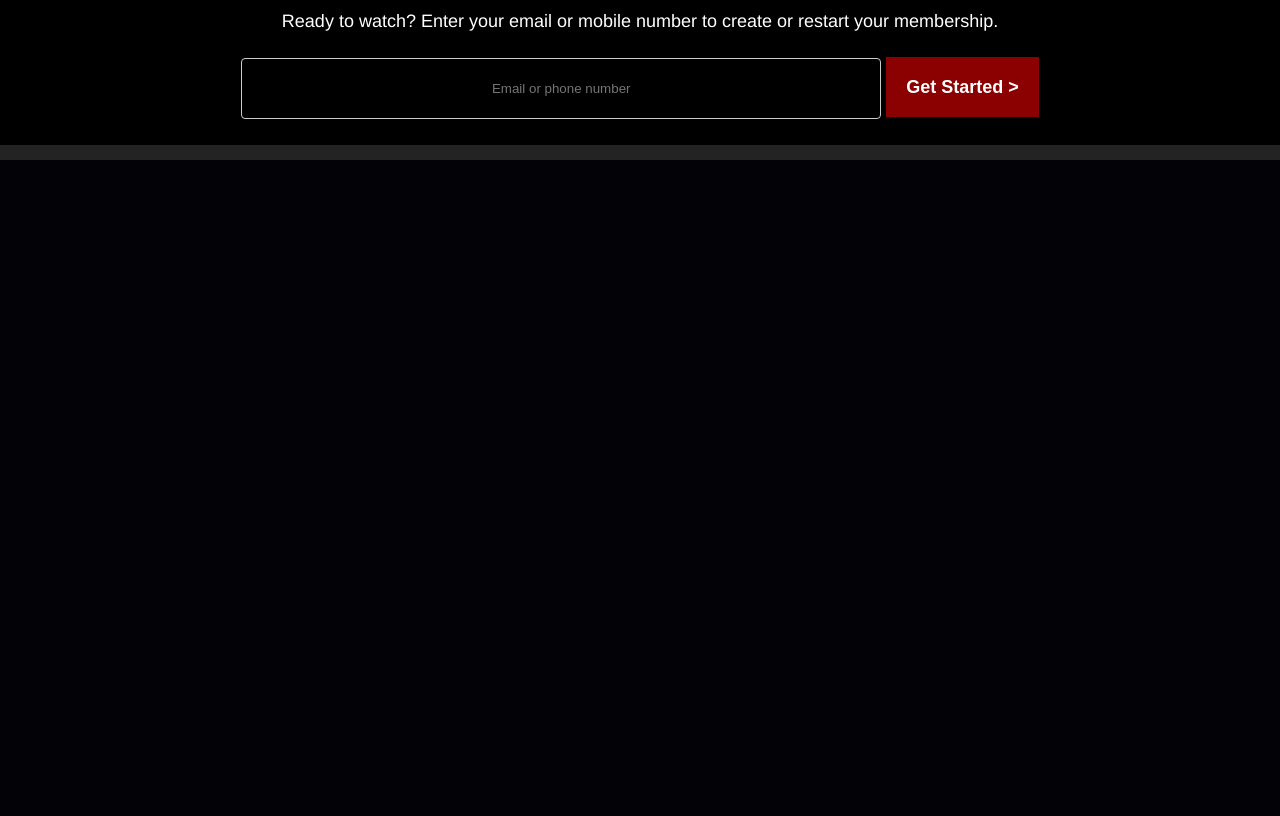
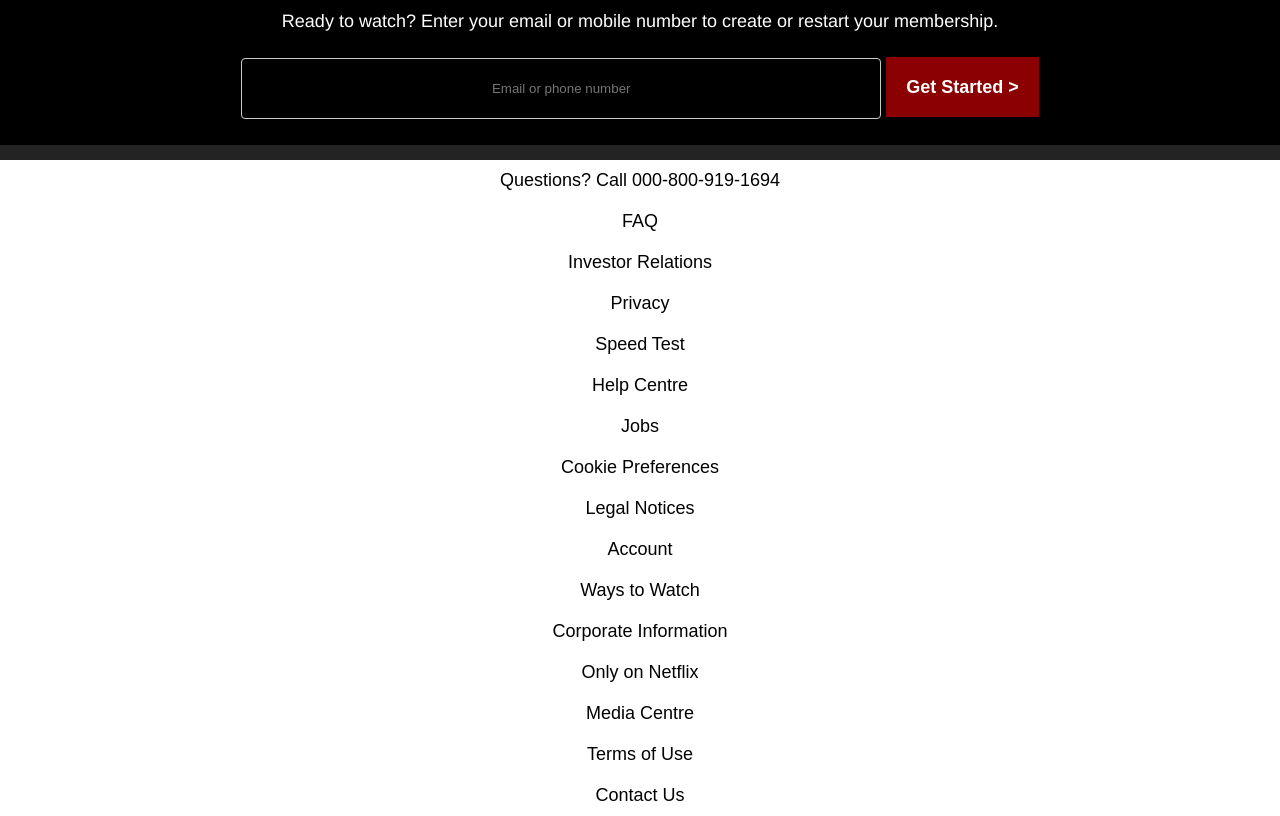
Before and after one commit to aman7013/netflix, a PHP site: page / in a window 1280 px wide. Shown: the part 3292-4108 px from the top of the page. Before the commit the page ends 3452 px from the top, so only its background shows below. Run offline with PHP 8.4, Linux system fonts and the light colour scheme.

Commit message:
Add files via upload

```diff
--- /dev/null
+++ b/footer.php
@@ -0,0 +1,26 @@
+<div class="footer">
+	<div class="footer_c1">
+		<p><a href="#">Questions? Call 000-800-919-1694</a></p>
+		<p><a href="#">FAQ</a></p>
+		<p><a href="#">Investor Relations</a></p>
+		<p><a href="#">Privacy</a></p>
+		<p><a href="#">Speed Test</a></p>
+	</div>
+	<div class="footer_c1">
+		<p><a href="#">Help Centre</a></p>
+		<p><a href="#">Jobs</a></p>
+		<p><a href="#">Cookie Preferences</a></p>
+		<p><a href="#">Legal Notices</a></p>
+	</div>
+	<div class="footer_c1">
+		<p><a href="#">Account</a></p>
+		<p><a href="#">Ways to Watch</a></p>
+		<p><a href="#">Corporate Information</a></p>
+		<p><a href="#">Only on Netflix</a></p>
+	</div>
+	<div class="footer_c1">
+		<p><a href="#">Media Centre</a></p>
+		<p><a href="#">Terms of Use</a></p>
+		<p><a href="#">Contact Us</a></p>
+	</div>
+</div>
--- a/index.php
+++ b/index.php
@@ -147,7 +147,7 @@ Kids profiles come with PIN-protected parental controls that let you restrict th
 
 
 
-
+<?php include 'footer.php';?>
 
 
 </body>
```
